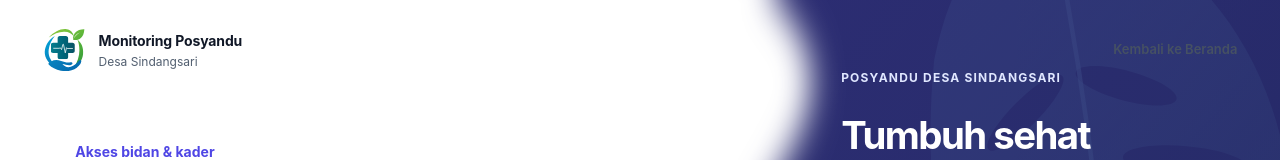
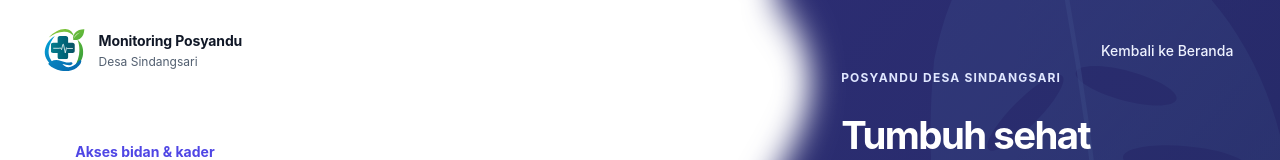
Before and after one commit to crismanturnip/monitoring-posyandu-sindangsari, a Next.js app in the folder next-app/: page /login in a window 1280 px wide. Shown: the top 160 px of the page. Built offline with nearby package versions, Linux system fonts and the light colour scheme.

Commit message:
Rapikan tautan kembali beranda

```diff
--- a/next-app/components/auth-shell.module.css
+++ b/next-app/components/auth-shell.module.css
@@ -8,9 +8,11 @@
 .brand > svg { display: block; flex: 0 0 48px; width: 48px; height: 48px; }
 .brand strong { display: block; font-size: 14px; font-weight: 750; letter-spacing: -.01em; }
 .brand span { display: block; margin-top: 2px; color: var(--auth-muted); font-size: 12px; }
-.back { display: inline-flex; flex-shrink: 0; min-height: 44px; align-items: center; gap: 8px; color: #465163; font-size: 13px; font-weight: 600; text-decoration: none; }
-.back svg { width: 18px; height: 18px; }
-.back:hover { color: var(--auth-primary); }
+.back { display: inline-flex; flex-shrink: 0; min-height: 44px; align-items: center; gap: 10px; border-radius: 6px; padding: 10px 4px; color: #eef2ff; font-size: 14px; font-weight: 500; text-decoration: none; transition: color .18s; }
+.back svg { width: 18px; height: 18px; transition: transform .18s; }
+.back:hover { color: #fff; }
+.back:hover svg { transform: translateX(-3px); }
+.backPrefix { display: inline; }
 .container { width: 100%; }
 .card { display: grid; grid-template-columns: minmax(0, 1.1fr) minmax(0, 1fr); min-height: 100svh; }
 .content { display: flex; flex-direction: column; min-width: 0; min-height: 100svh; padding: 104px clamp(28px, 3.33vw, 64px) 24px; }
@@ -57,6 +59,7 @@
 .location i { width: 8px; height: 8px; border-radius: 50%; background: #a5b4fc; }
 .location span { grid-column: 2; margin-top: 3px; color: #e0e7ff; font-size: 12px; font-weight: 400; }
 .page :is(a, button):focus-visible { outline: 3px solid var(--auth-primary); outline-offset: 3px; }
+.page .back:focus-visible { outline-color: #fff; }
 @media (min-width: 1600px) { .formContent { max-width: 580px; } }
 @media (max-width: 1100px) { .content { padding: 40px 32px; } .fields { grid-template-columns: 1fr; } .artCaption { padding-left: 28%; padding-right: 24px; } }
 @media (min-width: 761px) and (max-height: 850px) {
```
